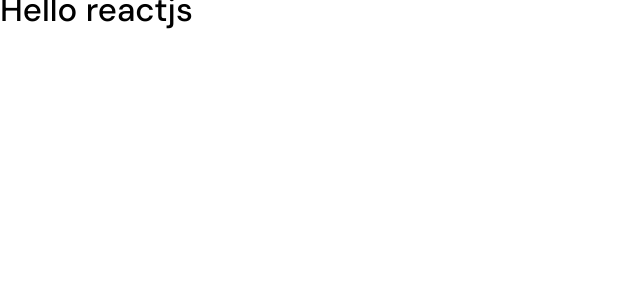
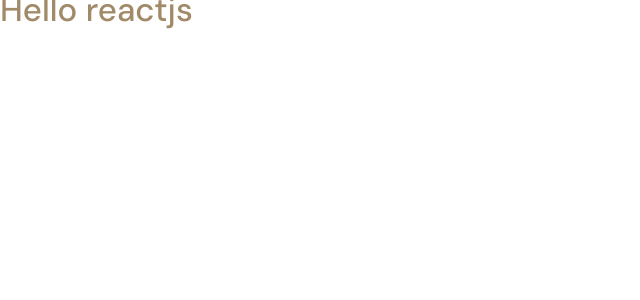
Before and after one commit to dunneeee/TRAINING_shopee, a React (Vite) app: page / in a window 1280 px wide. Shown: the top 300 px of the page, without its empty margins (0-640 px from the left). Built offline with nearby package versions, Linux system fonts and the light colour scheme; a web font is replaced by a local one.

Commit message:
setup: base folders of struct

```diff
--- a/src/App.tsx
+++ b/src/App.tsx
@@ -1,7 +1,7 @@
 function App() {
   return (
     <>
-      <h1>Hello reactjs</h1>
+      <h1 className="text-primary">Hello reactjs</h1>
     </>
   );
 }
```
